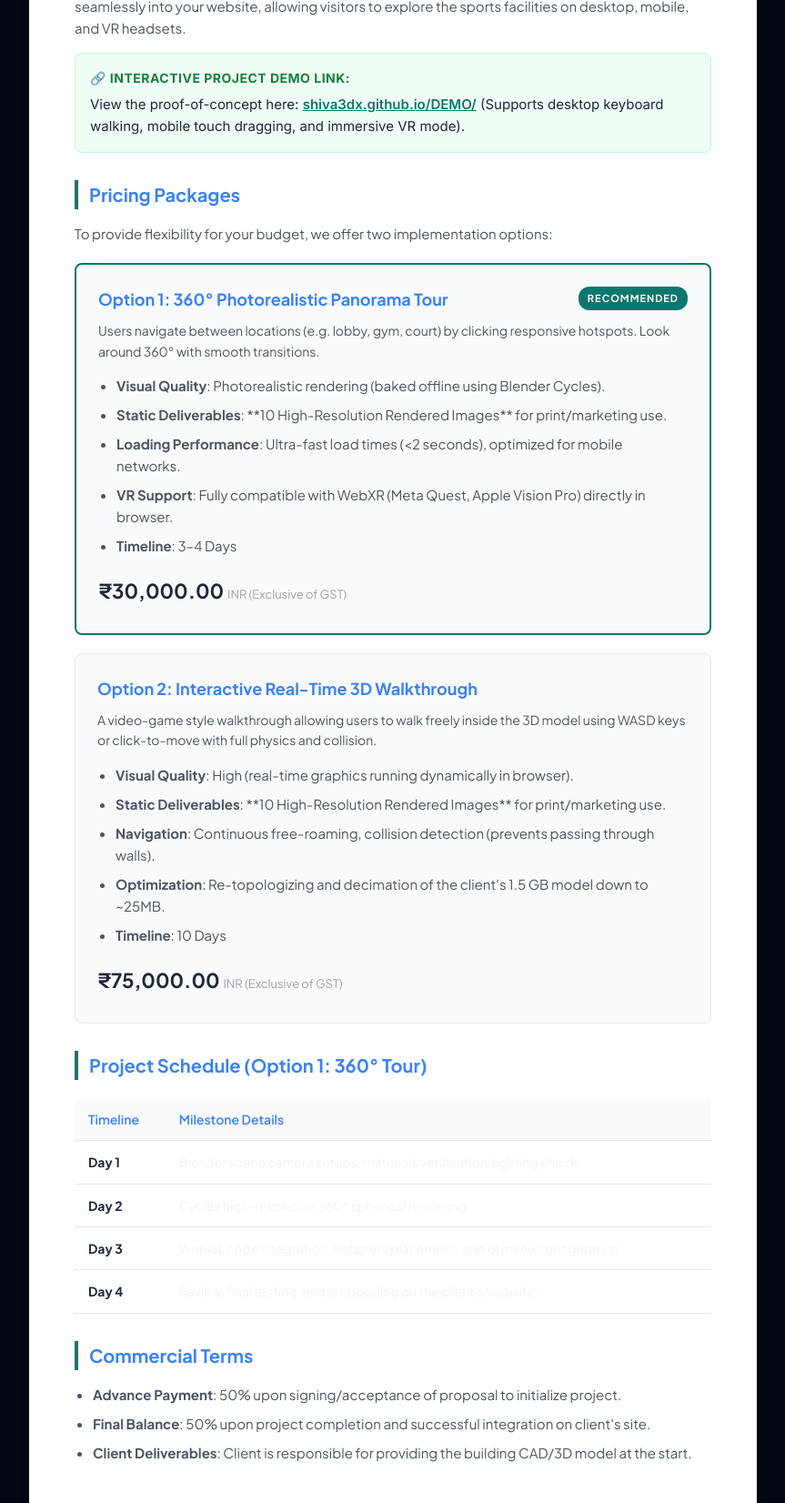
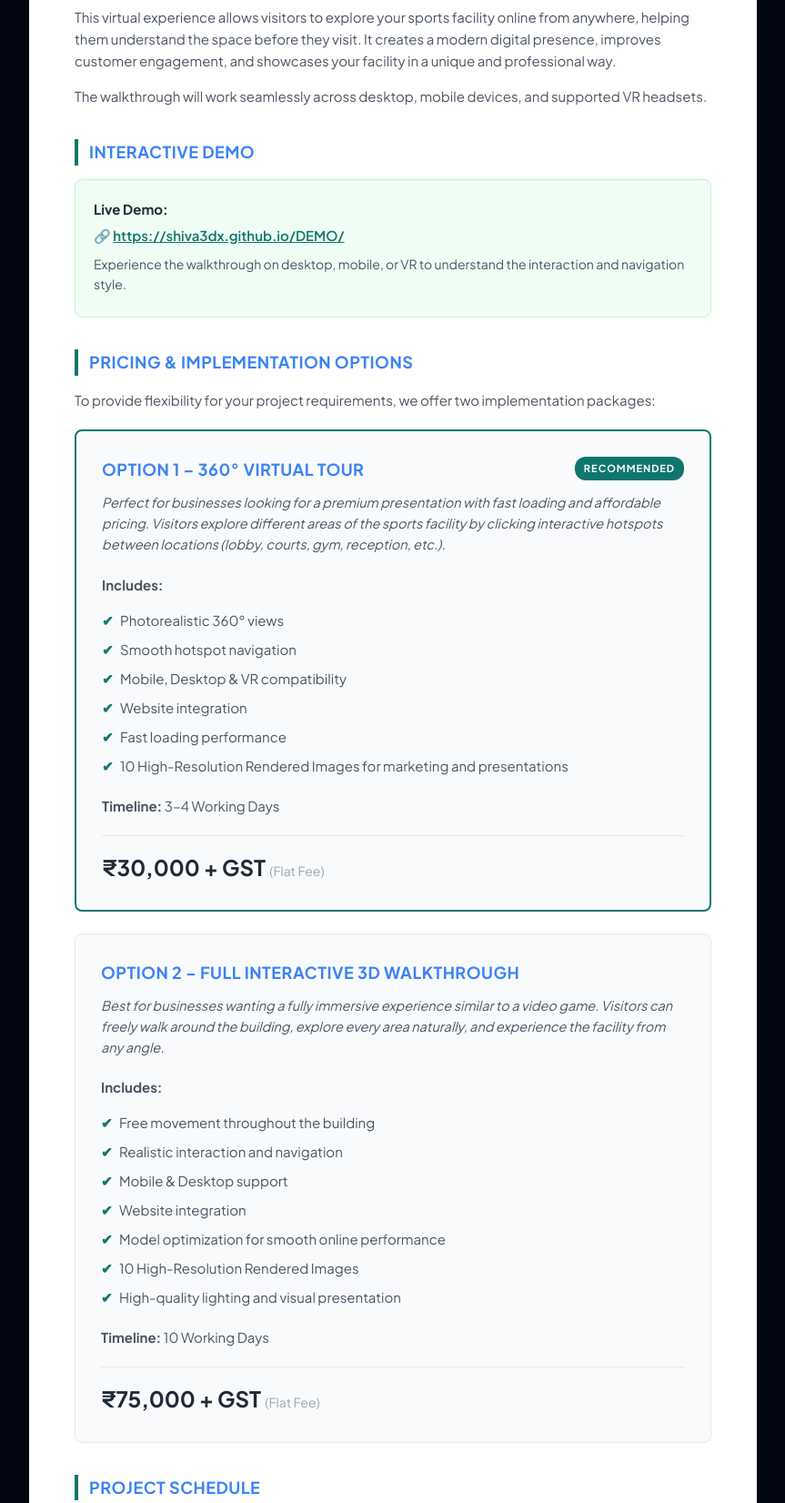
Before and after one commit to shiva3dx/DEMO, a website built with Vite: page sports_building_walkthrough_proposal.html in a window 1280 px wide. Shown: the part 379-2031 px from the top of the page at 91% size, without its empty margins (208-1071 px from the left). Built offline with nearby package versions, Linux system fonts and the light colour scheme.

Commit message:
Update proposal to ChatGPT-suggested clean copywriting

```diff
--- a/sports_building_walkthrough_proposal.html
+++ b/sports_building_walkthrough_proposal.html
@@ -3,7 +3,7 @@
 <head>
     <meta charset="UTF-8">
     <meta name="viewport" content="width=device-width, initial-scale=1.0">
-    <title>3D Sports Building Walkthrough Proposal - Riva Studios</title>
+    <title>3D Sports Building Walkthrough Proposal - RIVA Studios</title>
     <style>
         @import url('https://fonts.googleapis.com/css2?family=Inter:wght@300;400;500;600;700&display=swap');
 
@@ -64,6 +64,8 @@
             font-weight: 600;
             letter-spacing: 2px;
             text-transform: uppercase;
+            margin-top: 2px;
+            display: block;
         }
 
         .meta-area {
@@ -78,13 +80,15 @@
 
         /* Content elements */
         h2 {
-            font-size: 20px;
+            font-size: 18px;
             font-weight: 700;
             color: var(--color-primary);
-            margin-top: 30px;
+            margin-top: 35px;
             margin-bottom: 15px;
             border-left: 4px solid var(--color-secondary);
             padding-left: 12px;
+            text-transform: uppercase;
+            letter-spacing: 0.5px;
         }
 
         p {
@@ -104,11 +108,34 @@
             font-size: 15px;
         }
 
+        /* Check list styling */
+        .check-list {
+            list-style: none;
+            padding-left: 20px;
+            margin-bottom: 20px;
+        }
+
+        .check-list li {
+            position: relative;
+            margin-bottom: 8px;
+            font-size: 15px;
+            color: #4b5563;
+        }
+
+        .check-list li::before {
+            content: "✔";
+            color: var(--color-secondary);
+            font-weight: 700;
+            position: absolute;
+            left: -20px;
+            top: 0;
+        }
+
         /* Package boxes */
         .package-container {
             display: flex;
             flex-direction: column;
-            gap: 20px;
+            gap: 24px;
             margin-top: 20px;
             margin-bottom: 30px;
         }
@@ -116,10 +143,9 @@
         .package-card {
             border: 1px solid var(--color-border);
             border-radius: 8px;
-            padding: 24px;
+            padding: 28px;
             background-color: var(--color-light);
             position: relative;
-            transition: border-color 0.2s;
         }
 
         .package-card.recommended {
@@ -128,8 +154,8 @@
 
         .badge {
             position: absolute;
-            top: 24px;
-            right: 24px;
+            top: 28px;
+            right: 28px;
             background-color: var(--color-secondary);
             color: white;
             font-size: 11px;
@@ -144,26 +170,51 @@
             font-size: 18px;
             font-weight: 700;
             color: var(--color-primary);
-            margin-bottom: 8px;
+            margin-bottom: 10px;
+            text-transform: uppercase;
+            letter-spacing: 0.5px;
         }
 
         .package-description {
-            font-size: 14px;
+            font-size: 14.5px;
             color: #4b5563;
-            margin-bottom: 15px;
+            margin-bottom: 20px;
+            font-style: italic;
         }
 
         .package-price {
-            font-size: 22px;
+            font-size: 24px;
             font-weight: 700;
             color: var(--color-dark);
-            margin-bottom: 5px;
+            margin-top: 20px;
+            border-top: 1px solid var(--color-border);
+            padding-top: 15px;
         }
 
         .package-price span {
-            font-size: 13px;
+            font-size: 14px;
             font-weight: 400;
             color: var(--color-text-muted);
+        }
+
+        /* Demo box */
+        .demo-box {
+            background-color: #f0fdf4;
+            border: 1px solid #bbf7d0;
+            padding: 20px;
+            border-radius: 8px;
+            margin-bottom: 25px;
+        }
+
+        .demo-box p {
+            margin-bottom: 5px;
+            color: #1e293b;
+        }
+
+        .demo-box a {
+            color: var(--color-secondary);
+            text-decoration: underline;
+            font-weight: 600;
         }
 
         /* Timeline table */
@@ -171,7 +222,7 @@
             width: 100%;
             border-collapse: collapse;
             margin-top: 20px;
-            margin-bottom: 30px;
+            margin-bottom: 15px;
             font-size: 14px;
         }
 
@@ -189,6 +240,13 @@
 
         td strong {
             color: var(--color-dark);
+        }
+
+        .schedule-note {
+            font-size: 13px;
+            color: var(--color-text-muted);
+            margin-bottom: 30px;
+            font-style: italic;
         }
 
         /* Sign-off section */
@@ -214,6 +272,7 @@
             font-size: 12px;
             color: var(--color-text-muted);
             margin-top: 5px;
+            line-height: 1.4;
         }
 
         /* Print styles optimization */
@@ -243,7 +302,7 @@
         <!-- Header -->
         <div class="proposal-header">
             <div class="logo-area">
-                <h1>Riva Studios</h1>
+                <h1>RIVA Studios</h1>
                 <span>3D & Interactive Media</span>
             </div>
             <div class="meta-area">
@@ -255,59 +314,66 @@
 
         <!-- Project Intro -->
         <h2>Project Overview</h2>
-        <p>Riva Studios is pleased to present this proposal for developing an interactive 3D walkthrough of your sports building. Our goal is to create an immersive, high-fidelity experience that integrates seamlessly into your website, allowing visitors to explore the sports facilities on desktop, mobile, and VR headsets.</p>
+        <p>RIVA Studios is pleased to present this proposal for creating an Interactive 3D Sports Building Experience that can be embedded directly into your website.</p>
+        <p>This virtual experience allows visitors to explore your sports facility online from anywhere, helping them understand the space before they visit. It creates a modern digital presence, improves customer engagement, and showcases your facility in a unique and professional way.</p>
+        <p>The walkthrough will work seamlessly across desktop, mobile devices, and supported VR headsets.</p>
 
-        <!-- Live Demo Link Callout -->
-        <div style="background-color: #f0fdf4; border: 1px solid #bbf7d0; padding: 16px; border-radius: 8px; margin-bottom: 25px; font-family: 'Inter', sans-serif;">
-            <p style="margin: 0; color: #15803d; font-weight: 700; font-size: 14px; text-transform: uppercase; letter-spacing: 0.5px;">🔗 Interactive Project Demo Link:</p>
-            <p style="margin: 6px 0 0 0; font-size: 15px; color: #1e293b;">
-                View the proof-of-concept here:
-                <a href="https://shiva3dx.github.io/DEMO/" target="_blank" style="color: #0f766e; text-decoration: underline; font-weight: 600;">shiva3dx.github.io/DEMO/</a>
-                (Supports desktop keyboard walking, mobile touch dragging, and immersive VR mode).
-            </p>
+        <!-- Interactive Demo -->
+        <h2>Interactive Demo</h2>
+        <div class="demo-box">
+            <p><strong>Live Demo:</strong></p>
+            <p>🔗 <a href="https://shiva3dx.github.io/DEMO/" target="_blank">https://shiva3dx.github.io/DEMO/</a></p>
+            <p style="margin-top: 8px; font-size: 14px; color: #475569;">Experience the walkthrough on desktop, mobile, or VR to understand the interaction and navigation style.</p>
         </div>
 
         <!-- Pricing Packages -->
-        <h2>Pricing Packages</h2>
-        <p>To provide flexibility for your budget, we offer two implementation options:</p>
+        <h2>Pricing & Implementation Options</h2>
+        <p>To provide flexibility for your project requirements, we offer two implementation packages:</p>
 
         <div class="package-container">
             <!-- Package 1 (Recommended) -->
             <div class="package-card recommended">
                 <span class="badge">Recommended</span>
-                <div class="package-title">Option 1: 360° Photorealistic Panorama Tour</div>
+                <div class="package-title">Option 1 – 360° Virtual Tour</div>
                 <div class="package-description">
-                    Users navigate between locations (e.g. lobby, gym, court) by clicking responsive hotspots. Look around 360° with smooth transitions.
+                    Perfect for businesses looking for a premium presentation with fast loading and affordable pricing. Visitors explore different areas of the sports facility by clicking interactive hotspots between locations (lobby, courts, gym, reception, etc.).
                 </div>
-                <ul>
-                    <li><strong>Visual Quality</strong>: Photorealistic rendering (baked offline using Blender Cycles).</li>
-                    <li><strong>Static Deliverables</strong>: **10 High-Resolution Rendered Images** for print/marketing use.</li>
-                    <li><strong>Loading Performance</strong>: Ultra-fast load times (<2 seconds), optimized for mobile networks.</li>
-                    <li><strong>VR Support</strong>: Fully compatible with WebXR (Meta Quest, Apple Vision Pro) directly in browser.</li>
-                    <li><strong>Timeline</strong>: 3–4 Days</li>
+                <p><strong>Includes:</strong></p>
+                <ul class="check-list">
+                    <li>Photorealistic 360° views</li>
+                    <li>Smooth hotspot navigation</li>
+                    <li>Mobile, Desktop & VR compatibility</li>
+                    <li>Website integration</li>
+                    <li>Fast loading performance</li>
+                    <li>10 High-Resolution Rendered Images for marketing and presentations</li>
                 </ul>
-                <div class="package-price">₹30,000.00 <span>INR (Exclusive of GST)</span></div>
+                <p><strong>Timeline:</strong> 3–4 Working Days</p>
+                <div class="package-price">₹30,000 + GST <span>(Flat Fee)</span></div>
             </div>
 
             <!-- Package 2 -->
             <div class="package-card">
-                <div class="package-title">Option 2: Interactive Real-Time 3D Walkthrough</div>
+                <div class="package-title">Option 2 – Full Interactive 3D Walkthrough</div>
                 <div class="package-description">
-                    A video-game style walkthrough allowing users to walk freely inside the 3D model using WASD keys or click-to-move with full physics and collision.
+                    Best for businesses wanting a fully immersive experience similar to a video game. Visitors can freely walk around the building, explore every area naturally, and experience the facility from any angle.
                 </div>
-                <ul>
-                    <li><strong>Visual Quality</strong>: High (real-time graphics running dynamically in browser).</li>
-                    <li><strong>Static Deliverables</strong>: **10 High-Resolution Rendered Images** for print/marketing use.</li>
-                    <li><strong>Navigation</strong>: Continuous free-roaming, collision detection (prevents passing through walls).</li>
-                    <li><strong>Optimization</strong>: Re-topologizing and decimation of the client's 1.5 GB model down to ~25MB.</li>
-                    <li><strong>Timeline</strong>: 10 Days</li>
+                <p><strong>Includes:</strong></p>
+                <ul class="check-list">
+                    <li>Free movement throughout the building</li>
+                    <li>Realistic interaction and navigation</li>
+                    <li>Mobile & Desktop support</li>
+                    <li>Website integration</li>
+                    <li>Model optimization for smooth online performance</li>
+                    <li>10 High-Resolution Rendered Images</li>
+                    <li>High-quality lighting and visual presentation</li>
                 </ul>
-                <div class="package-price">₹75,000.00 <span>INR (Exclusive of GST)</span></div>
+                <p><strong>Timeline:</strong> 10 Working Days</p>
+                <div class="package-price">₹75,000 + GST <span>(Flat Fee)</span></div>
             </div>
         </div>
 
-        <!-- Schedule / Roadmap -->
-        <h2>Project Schedule (Option 1: 360° Tour)</h2>
+        <!-- Project Schedule -->
+        <h2>Project Schedule</h2>
         <table>
             <thead>
                 <tr>
@@ -318,42 +384,80 @@
             <tbody>
                 <tr>
                     <td><strong>Day 1</strong></td>
-                    <td>Blender scene camera setups, materials verification, lighting check.</td>
+                    <td>
+                        • Review building model<br>
+                        • Scene preparation<br>
+                        • Materials & lighting setup
+                    </td>
                 </tr>
                 <tr>
                     <td><strong>Day 2</strong></td>
-                    <td>Cycles high-resolution 360° spherical rendering.</td>
+                    <td>
+                        • High-quality rendering<br>
+                        • Environment setup
+                    </td>
                 </tr>
                 <tr>
                     <td><strong>Day 3</strong></td>
-                    <td>WebGL code integration, hotspots placement, and UI menu configuration.</td>
+                    <td>
+                        • Interactive walkthrough development<br>
+                        • Navigation and user interface
+                    </td>
                 </tr>
                 <tr>
                     <td><strong>Day 4</strong></td>
-                    <td>Review, final testing, and embedding on the client's website.</td>
+                    <td>
+                        • Testing<br>
+                        • Client review<br>
+                        • Website integration
+                    </td>
                 </tr>
             </tbody>
         </table>
+        <p class="schedule-note">(Option 2 may require additional development days depending on project complexity.)</p>
 
-        <!-- Payment Terms -->
+        <!-- Commercial Terms -->
         <h2>Commercial Terms</h2>
+        <p><strong>Payment Terms:</strong></p>
         <ul>
-            <li><strong>Advance Payment</strong>: 50% upon signing/acceptance of proposal to initialize project.</li>
-            <li><strong>Final Balance</strong>: 50% upon project completion and successful integration on client's site.</li>
-            <li><strong>Client Deliverables</strong>: Client is responsible for providing the building CAD/3D model at the start.</li>
+            <li>50% Advance to initiate the project.</li>
+            <li>50% Balance upon successful completion before final delivery.</li>
         </ul>
+        <p><strong>Client Requirements:</strong></p>
+        <p>The client will provide:</p>
+        <ul>
+            <li>Building CAD/3D Model</li>
+            <li>Logos (if required)</li>
+            <li>Branding assets (if required)</li>
+        </ul>
+
+        <!-- Why Choose Riva Studios -->
+        <h2>Why Choose RIVA Studios?</h2>
+        <ul class="check-list">
+            <li>Professional-quality visual presentation</li>
+            <li>Optimized for desktop, mobile & VR</li>
+            <li>Fast loading and smooth performance</li>
+            <li>Website integration included</li>
+            <li>Dedicated support during development</li>
+            <li>Designed to impress clients, investors, and visitors</li>
+        </ul>
+
+        <!-- Final Note -->
+        <h2>Final Note</h2>
+        <p>Thank you for considering RIVA Studios.</p>
+        <p>We look forward to helping you showcase your sports facility through an engaging interactive experience that creates a lasting impression on your visitors.</p>
 
         <!-- Sign-off Block -->
         <div class="signature-section">
             <div class="signature-block">
                 <p>Prepared By:</p>
                 <div class="signature-line"></div>
-                <p class="signature-text">Shivachandra Eramalla<br>Cofounder, Riva Studios</p>
+                <p class="signature-text">Shivachandra Eramalla<br>Cofounder, RIVA Studios</p>
             </div>
             <div class="signature-block">
                 <p>Accepted By:</p>
                 <div class="signature-line"></div>
-                <p class="signature-text">Client Representative Representative<br>Date:</p>
+                <p class="signature-text">Client Representative<br>Date:</p>
             </div>
         </div>
 
```
Also changed, not shown: public/sports_building_walkthrough_proposal.html (+161 -57 lines).
